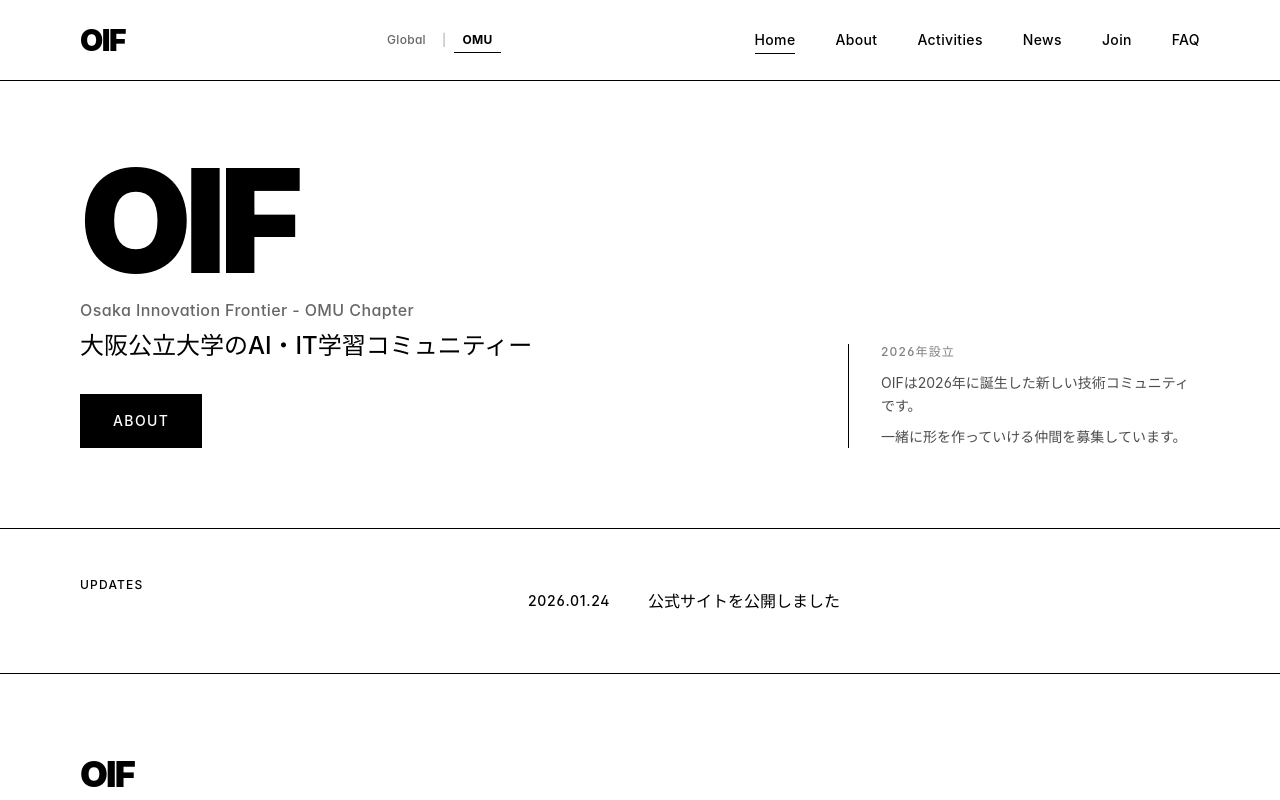
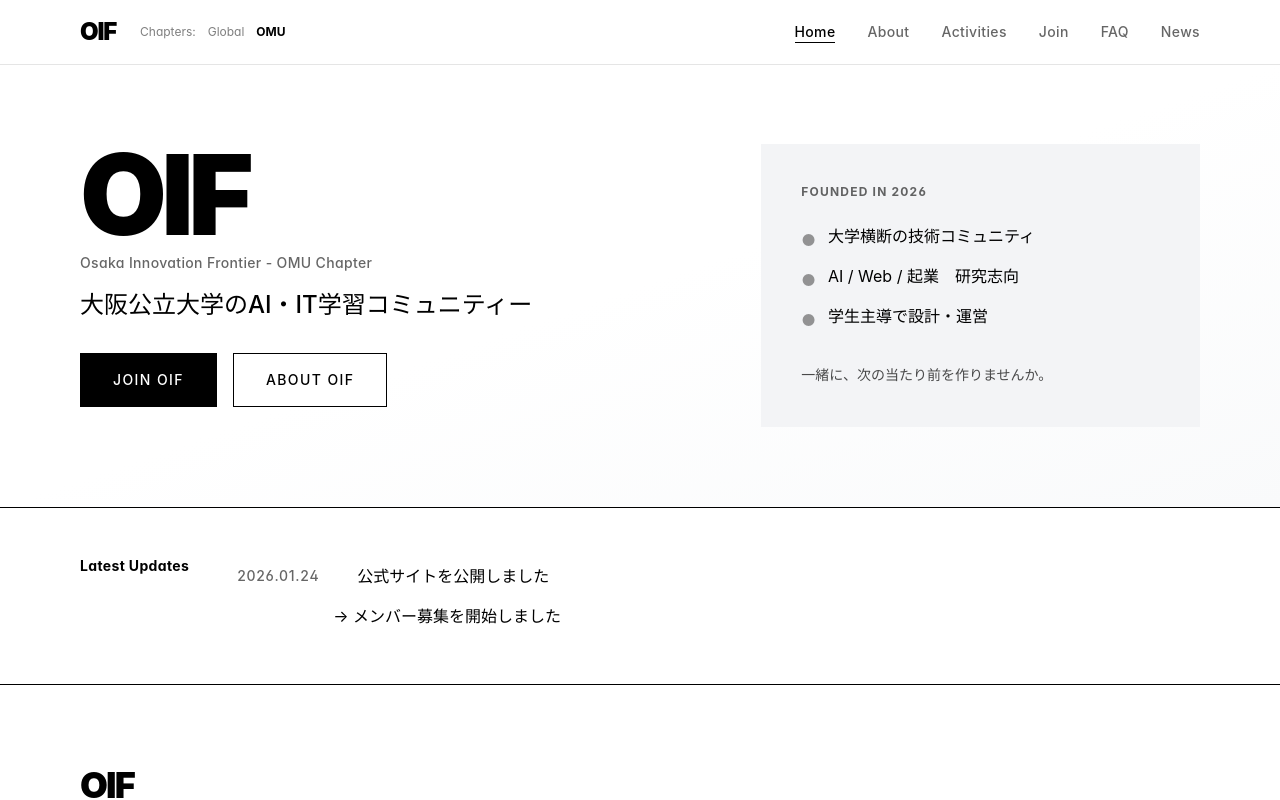
Before and after one commit to OMU-Innovation-Frontier/OIF-homepage, a Next.js app: page /OIF-homepage/ in a window 1280 px wide. Shown: the top 800 px of the page. Built offline with nearby package versions, Linux system fonts and the light colour scheme.

Commit message:
Update home page design based on reference

```diff
--- a/app/layout.tsx
+++ b/app/layout.tsx
@@ -24,7 +24,7 @@ export default function RootLayout({
       <body className="flex flex-col min-h-screen">
         <Providers>
           <Header />
-          <main className="flex-1 pt-16 md:pt-20">{children}</main>
+          <main className="flex-1 pt-14 md:pt-16">{children}</main>
           <Footer />
         </Providers>
       </body>
--- a/app/page.tsx
+++ b/app/page.tsx
@@ -5,18 +5,25 @@ import { useChapter } from "@/contexts/ChapterContext";
 
 const news = [
   { date: "2026.01.24", title: "公式サイトを公開しました" },
+  { date: "", title: "→ メンバー募集を開始しました" },
 ];
 
 const content = {
   global: {
     subtitle: "Osaka Innovation Frontier",
-    statement: "大学の壁を越える、技術者のネットワーク。",
+    statement: "大学の壁を越え、技術で未来をつくる学生ネットワーク。",
   },
   omu: {
     subtitle: "Osaka Innovation Frontier - OMU Chapter",
     statement: "大阪公立大学のAI・IT学習コミュニティー",
   },
 };
+
+const features = [
+  "大学横断の技術コミュニティ",
+  "AI / Web / 起業　研究志向",
+  "学生主導で設計・運営",
+];
 
 export default function Home() {
   const { chapter } = useChapter();
@@ -25,117 +32,150 @@ export default function Home() {
   return (
     <>
       {/* Hero Section */}
-      <section className="py-12 md:py-16 lg:py-20">
+      <section className="py-12 md:py-16 lg:py-20 bg-gradient-to-br from-white via-white to-gray-50">
         <div className="max-w-7xl mx-auto px-6 md:px-12 lg:px-20">
           {/* Desktop Layout */}
-          <div className="hidden lg:grid lg:grid-cols-12 lg:gap-8 lg:items-end">
-            {/* Left: Main Content - takes more space */}
-            <div className="lg:col-span-8">
+          <div className="hidden lg:grid lg:grid-cols-12 lg:gap-12 lg:items-start">
+            {/* Left: Main Content */}
+            <div className="lg:col-span-7">
               {/* Main Visual - OIF */}
-              <h1 className="text-[7rem] xl:text-[9rem] font-black leading-[0.85] tracking-tighter mb-4">
+              <h1 className="text-[6rem] xl:text-[7rem] font-black leading-[0.9] tracking-tighter mb-2">
                 OIF
               </h1>
 
               {/* Sub */}
-              <p className="text-base font-medium tracking-wide mb-2 text-black/60">
+              <p className="text-sm font-medium tracking-wide mb-4 text-black/60">
                 {subtitle}
               </p>
 
               {/* Statement */}
-              <p className="text-xl xl:text-2xl font-medium mb-8">
+              <p className="text-xl xl:text-2xl font-medium mb-8 leading-relaxed">
                 {statement}
               </p>
 
-              {/* CTA Button */}
+              {/* CTA Buttons */}
+              <div className="flex flex-wrap gap-4">
+                <Link
+                  href="/join"
+                  className="inline-block bg-black text-white px-8 py-4 text-sm font-medium tracking-widest uppercase border border-black hover:bg-white hover:text-black transition-colors duration-200"
+                >
+                  Join OIF
+                </Link>
                 <Link
                   href="/about"
-                className="inline-block bg-black text-white px-8 py-4 text-sm font-medium tracking-widest uppercase border border-black hover:bg-white hover:text-black transition-colors duration-200"
+                  className="inline-block bg-white text-black px-8 py-4 text-sm font-medium tracking-widest uppercase border border-black hover:bg-black hover:text-white transition-colors duration-200"
                 >
-                About
+                  About OIF
                 </Link>
               </div>
+            </div>
 
-            {/* Right: Description */}
-            <div className="lg:col-span-4 border-l border-black pl-8">
-              <p className="text-xs font-medium tracking-widest uppercase text-black/50 mb-3">
-                2026年設立
+            {/* Right: Info Box */}
+            <div className="lg:col-span-5 bg-gray-100 p-8 xl:p-10">
+              <p className="text-xs font-bold tracking-widest uppercase text-black/60 mb-6">
+                Founded in 2026
               </p>
-              <div className="space-y-2 text-sm leading-relaxed text-black/70">
-                <p>
-                  OIFは2026年に誕生した新しい技術コミュニティです。
+
+              <ul className="space-y-3 mb-8">
+                {features.map((feature, i) => (
+                  <li key={i} className="flex items-start gap-3 text-base">
+                    <span className="text-black/40 mt-1">●</span>
+                    <span>{feature}</span>
+                  </li>
+                ))}
+              </ul>
+
+              <p className="text-sm leading-relaxed text-black/70">
+                一緒に、次の当たり前を作りませんか。
               </p>
-                <p>
-                  一緒に形を作っていける仲間を募集しています。
-                </p>
-              </div>
             </div>
           </div>
 
           {/* Mobile/Tablet Layout */}
           <div className="lg:hidden">
             {/* Main Visual - OIF */}
-            <h1 className="text-[5rem] sm:text-[6rem] md:text-[7rem] font-black leading-[0.9] tracking-tighter mb-4">
+            <h1 className="text-[4rem] sm:text-[5rem] md:text-[6rem] font-black leading-[0.9] tracking-tighter mb-2">
               OIF
             </h1>
 
             {/* Sub */}
-            <p className="text-sm md:text-base font-medium tracking-wide mb-3 text-black/60">
+            <p className="text-sm font-medium tracking-wide mb-4 text-black/60">
               {subtitle}
             </p>
 
             {/* Statement */}
-            <p className="text-lg md:text-xl font-medium mb-8">
+            <p className="text-lg md:text-xl font-medium mb-8 leading-relaxed">
               {statement}
             </p>
 
-            {/* CTA Button */}
+            {/* CTA Buttons */}
+            <div className="flex flex-wrap gap-3 mb-10">
+              <Link
+                href="/join"
+                className="inline-block bg-black text-white px-6 py-3 text-sm font-medium tracking-widest uppercase border border-black hover:bg-white hover:text-black transition-colors duration-200"
+              >
+                Join OIF
+              </Link>
               <Link
                 href="/about"
-              className="inline-block bg-black text-white px-8 py-4 text-sm font-medium tracking-widest uppercase border border-black hover:bg-white hover:text-black transition-colors duration-200"
+                className="inline-block bg-white text-black px-6 py-3 text-sm font-medium tracking-widest uppercase border border-black hover:bg-black hover:text-white transition-colors duration-200"
               >
-              About
+                About OIF
               </Link>
+            </div>
 
-            {/* Description - shown below on mobile */}
-            <div className="mt-12 pt-8 border-t border-black">
-              <p className="text-xs font-medium tracking-widest uppercase text-black/50 mb-3">
-                2026年設立
+            {/* Info Box - Mobile */}
+            <div className="bg-gray-100 p-6">
+              <p className="text-xs font-bold tracking-widest uppercase text-black/60 mb-4">
+                Founded in 2026
               </p>
-              <div className="space-y-2 text-sm leading-relaxed text-black/70">
-                <p>
-                  OIFは2026年に誕生した新しい技術コミュニティです。
+
+              <ul className="space-y-2 mb-6">
+                {features.map((feature, i) => (
+                  <li key={i} className="flex items-start gap-2 text-sm">
+                    <span className="text-black/40">●</span>
+                    <span>{feature}</span>
+                  </li>
+                ))}
+              </ul>
+
+              <p className="text-sm leading-relaxed text-black/70">
+                一緒に、次の当たり前を作りませんか。
               </p>
-                <p>
-                  一緒に形を作っていける仲間を募集しています。
-                </p>
-              </div>
             </div>
           </div>
         </div>
       </section>
 
-      {/* Updates Section */}
+      {/* Latest Updates Section */}
       <section className="border-t border-black">
         <div className="max-w-7xl mx-auto px-6 md:px-12 lg:px-20 py-10 md:py-12">
-          <div className="flex flex-col md:flex-row md:items-start md:justify-between gap-6">
+          <div className="flex flex-col md:flex-row md:items-start gap-6 md:gap-12">
             {/* Section Label */}
-            <p className="text-xs font-medium tracking-widest uppercase shrink-0">
-              Updates
+            <p className="text-sm font-bold tracking-wide shrink-0">
+              Latest Updates
             </p>
 
             {/* News List */}
-            <div className="flex-1 max-w-2xl">
+            <div className="flex-1">
               {news.map((item, index) => (
                 <div
                   key={index}
-                  className="flex items-center gap-6 py-3 border-b border-black last:border-b-0"
+                  className="flex items-center gap-6 py-2"
                 >
-                  <time className="text-sm font-medium tracking-wider w-24 shrink-0">
+                  {item.date && (
+                    <time className="text-sm font-medium tracking-wider w-24 shrink-0 text-black/60">
                       {item.date}
                     </time>
-                  <span className="flex-1 text-base font-medium">
+                  )}
+                  <span className={`flex-1 text-base ${!item.date ? "ml-24 hidden md:block" : ""}`}>
                     {item.title}
                   </span>
+                  {!item.date && (
+                    <span className="flex-1 text-base md:hidden">
+                      {item.title}
+                    </span>
+                  )}
                 </div>
               ))}
             </div>
--- a/components/layout/Header.tsx
+++ b/components/layout/Header.tsx
@@ -10,9 +10,9 @@ const navItems = [
   { label: "Home", href: "/" },
   { label: "About", href: "/about" },
   { label: "Activities", href: "/activities" },
-  { label: "News", href: "/news" },
   { label: "Join", href: "/join" },
   { label: "FAQ", href: "/faq" },
+  { label: "News", href: "/news" },
 ];
 
 export default function Header() {
@@ -21,55 +21,57 @@ export default function Header() {
   const { chapter, setChapter } = useChapter();
 
   return (
-    <header className="fixed top-0 left-0 right-0 z-50 bg-white border-b border-black">
-      <div className="max-w-7xl mx-auto px-6 md:px-12 lg:px-20 flex items-center justify-between h-16 md:h-20">
+    <header className="fixed top-0 left-0 right-0 z-50 bg-white border-b border-black/10">
+      <div className="max-w-7xl mx-auto px-6 md:px-12 lg:px-20 flex items-center justify-between h-14 md:h-16">
+        {/* Left: Logo + Chapter Switch */}
+        <div className="flex items-center gap-6">
           {/* Logo */}
           <Link
             href="/"
-          className="text-2xl md:text-3xl font-black tracking-tighter"
+            className="text-xl md:text-2xl font-black tracking-tighter"
           >
             OIF
           </Link>
 
           {/* Chapter Switch - Desktop */}
-        <div className="hidden md:flex items-center gap-2 text-xs font-medium tracking-wide">
+          <div className="hidden md:flex items-center gap-1 text-xs text-black/50">
+            <span className="mr-1">Chapters:</span>
             <button
               onClick={() => setChapter("global")}
-            className={`px-2 py-1 transition-all ${
+              className={`px-1 transition-all ${
                 chapter === "global"
-                ? "font-bold border-b border-black"
-                : "text-black/60 hover:text-black"
+                  ? "font-bold text-black"
+                  : "hover:text-black"
               }`}
             >
               Global
             </button>
-          <span className="text-black/30">|</span>
             <button
               onClick={() => setChapter("omu")}
-            className={`px-2 py-1 transition-all ${
+              className={`px-1 transition-all ${
                 chapter === "omu"
-                ? "font-bold border-b border-black"
-                : "text-black/60 hover:text-black"
+                  ? "font-bold text-black"
+                  : "hover:text-black"
               }`}
             >
               OMU
             </button>
           </div>
+        </div>
 
         {/* Desktop Navigation */}
-        <nav className="hidden md:flex items-center gap-8 lg:gap-10">
+        <nav className="hidden md:flex items-center gap-6 lg:gap-8">
           {navItems.map((item) => (
             <Link
               key={item.label}
               href={item.href}
-              className="relative text-sm font-medium tracking-wide group"
+              className={`text-sm font-medium tracking-wide transition-colors ${
+                pathname === item.href
+                  ? "text-black border-b border-black"
+                  : "text-black/60 hover:text-black"
+              }`}
             >
               {item.label}
-              <span
-                className={`absolute left-0 bottom-[-4px] h-[1px] bg-black transition-all duration-300 ${
-                  pathname === item.href ? "w-full" : "w-0 group-hover:w-full"
-                }`}
-              />
             </Link>
           ))}
         </nav>
@@ -90,9 +92,9 @@ export default function Header() {
 
       {/* Mobile Navigation */}
       {isMenuOpen && (
-        <div className="md:hidden fixed inset-0 top-16 bg-white z-40 border-t border-black">
+        <div className="md:hidden fixed inset-0 top-14 bg-white z-40 border-t border-black/10">
           {/* Mobile Chapter Switch */}
-          <div className="flex items-center justify-center gap-4 py-4 border-b border-black">
+          <div className="flex items-center justify-center gap-4 py-4 border-b border-black/10">
             <button
               onClick={() => setChapter("global")}
               className={`px-4 py-2 text-sm font-medium tracking-wide transition-all ${
@@ -121,7 +123,7 @@ export default function Header() {
                 key={item.label}
                 href={item.href}
                 onClick={() => setIsMenuOpen(false)}
-                className={`text-xl font-medium tracking-wide border-b border-black py-6 px-8 ${
+                className={`text-lg font-medium tracking-wide border-b border-black/10 py-5 px-6 ${
                   pathname === item.href ? "bg-black text-white" : ""
                 }`}
               >
```
Lines whose indentation alone changed are shown as unchanged.
